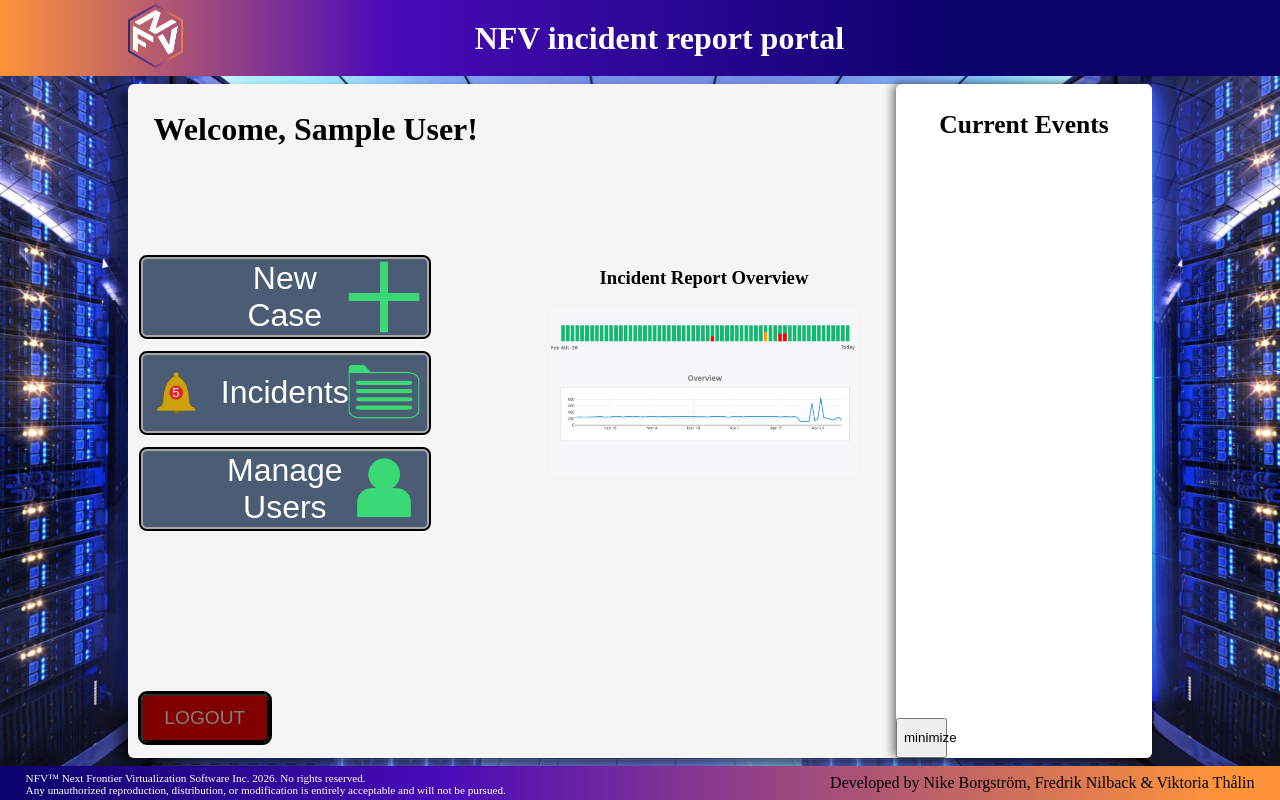
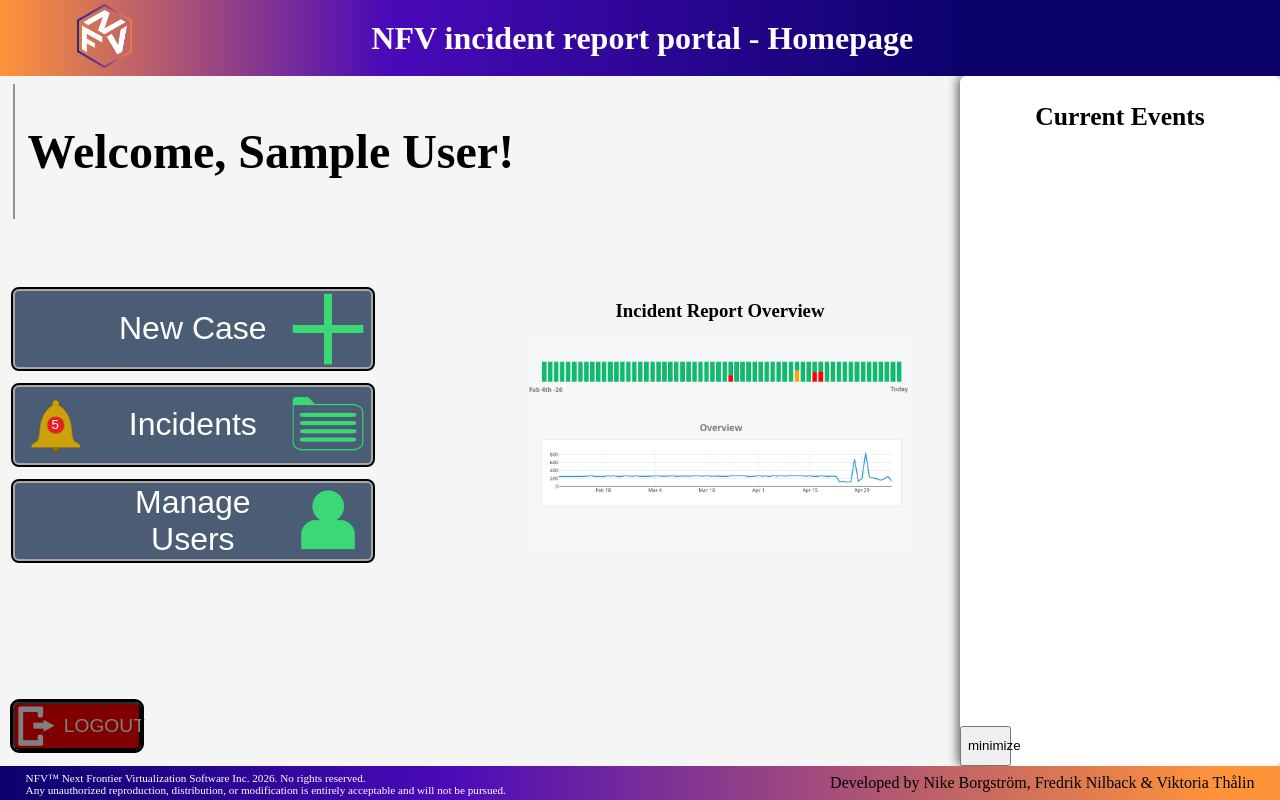
Before and after one commit to FredrikNilback/WebSystemProject, a PHP site: page /user-homepage.php in a window 1280 px wide. Run offline with PHP 8.4, Linux system fonts and the light colour scheme; the visitor is signed in with stand-in values (Sample User, id 1); data that the repository does not hold is empty.

Commit message:
base css changed, now uses full screen for pages other than login. visual updates for user-homepage. header now displays page title.

```diff
--- a/public_html/irp/css/styles.css
+++ b/public_html/irp/css/styles.css
@@ -20,7 +20,6 @@ body {
     display: flex;
     flex-direction: column;
     margin: 0;
-    background-image: url('../images/background.png');
     background-repeat: no-repeat;
     background-position: center top;
     background-size: cover;
@@ -33,7 +32,7 @@ header {
     z-index: 999;
 
     display: grid;
-    grid-template-columns: 1fr 8fr 1fr;
+    grid-template-columns: 1fr 10fr 1fr;
     align-items: center;
 
     background: linear-gradient(to right, #ff933a 0%, #4a0ab9 30%, #0b026c 75%);
@@ -45,9 +44,8 @@ header {
 #company-logo {
     height: 8vh;
     width: auto;
-
     justify-self: start;
-    margin-left: 8vw;
+    margin-left: 4vw;
 }
 
 header h1 {
@@ -59,10 +57,8 @@ header h1 {
 .content {
     display: grid;
     grid-template-columns: 3fr 1fr;
-    width: 80%;
-    margin: 1vh auto;
+    width: 100%;
     background-color: whitesmoke;
-    border-radius: 6px;
     flex: 1 1 auto;
     min-height: 0;
     box-shadow: -10px 5px 10px rgba(0, 0, 0, 0.55);
--- a/public_html/irp/css/user-homepage.css
+++ b/public_html/irp/css/user-homepage.css
@@ -1,3 +1,12 @@
+@keyframes slideIn {
+    from {
+        transform: translateX(-100%);
+    }
+    to {
+        transform: translateX(0);
+    }
+}
+
 main, aside {
     min-height: 0;
 }
@@ -11,10 +20,19 @@ main {
     grid-column: 1 / -1;
 }
 
-main h2 {
+#welcome-div {
     grid-column: 1/ -1;
-    margin-left: 2vw;
-    font-size: clamp(1px, 2rem, 9999px);
+    overflow: hidden;
+    border-left: solid 2px rgba(50,50,50,0.5);
+    margin: 1vh auto auto 1vw;
+    height: fit-content;
+}
+
+#welcome-div h2 {
+    margin-left: 1vw;
+    font-size: clamp(1px, 3rem, 9999px);
+    transform: translateX(-100%);
+    animation: slideIn 0.75s ease-out forwards;
 }
 
 .main-column {
@@ -91,6 +109,10 @@ main h2 {
 }
 
 #logout-btn {
+    display: flex;
+    align-items: center;
+    justify-content: center;
+    gap: 0.5rem;
     width: 10vw;
     height: 6vh;
     margin: auto auto 2vh 1vw;
@@ -100,10 +122,20 @@ main h2 {
     font-size: clamp(1px, 1.2rem, 9999px);
     color: white;
     filter: brightness(50%);
+    padding-right: 1vw;
 }
 
 #logout-btn:hover {
     filter: none;
+}
+
+#logout-btn img {
+    max-width: 100%;
+    max-height: 100%;
+    height: auto;
+    width: auto;
+    object-fit: contain;
+    margin: auto auto auto 1vw;
 }
 
 #open-aside-btn,
@@ -159,6 +191,7 @@ details[open] .read-more {
     display: flex;
     margin-top: auto;
 }
+
 #minimize-btn {
 
 }
--- a/public_html/irp/includes/header.php
+++ b/public_html/irp/includes/header.php
@@ -1,12 +1,23 @@
 <?php
     $headerImg = "<img src='images/company_logo.png' alt='company logo' id='company-logo'>";
+    $titleApendage = NULL;
+    switch ($activePage) {
+        case 'user-homepage':
+            $titleApendage = 'Homepage';
+            break;
+        case 'manage-users':
+            $titleApendage = 'User Management';
+            break;
+        default:
+            $titleApendage = $activePage;
+    }
     $header =
     <<<HTML
     <header>
         <a href='user-homepage.php'>
             $headerImg
         </a>
-        <h1>NFV incident report portal</h1>
+        <h1>NFV incident report portal - $titleApendage</h1>
     </header>
     HTML;
 ?>
--- a/public_html/irp/manage-users.php
+++ b/public_html/irp/manage-users.php
@@ -121,7 +121,6 @@
     <div class='content'>
         <main class='fullscreen'>
             <div id='user-card-area'>
-                <h1>User management</h1>
                     <?php if(!$users): ?>
                         <p id='empty-result'>Your search did not match any users.</p>
                     <?php endif; ?>
--- a/public_html/irp/user-homepage.php
+++ b/public_html/irp/user-homepage.php
@@ -13,7 +13,9 @@
 <?php require_once 'includes/header.php'?>
     <div class='content'>
         <main class=''>
-            <h2>Welcome, <?= htmlspecialchars($_SESSION['first_name']) ?>!</h2>
+            <div id='welcome-div'>
+                <h2>Welcome, <?= htmlspecialchars($_SESSION['first_name']) ?>!</h2>
+            </div>
             <div class='main-column'>
                 <div id='navigation-buttons'>
                     <button onclick='location.href="new-case.php"' id='create-btn' class='navigation-button'>
@@ -44,7 +46,10 @@
                     <img src='images/placeholder_graph.png' alt='Statistical Overview' id='statistic-graph'>
                 </a>
             </div>
-            <button onclick='location.href="logout.php"' id='logout-btn'>LOGOUT</button>
+            <button onclick='location.href="logout.php"' id='logout-btn'>
+                <img src="images/homepage/exit_sign.png" alt="exit">
+                LOGOUT
+            </button>
             <button id='open-aside-btn' class='hidden'>current events</button>
         </main>
         <aside class=''>
```
Also changed, not shown: public_html/irp/css/login.css (+7 -2 lines), public_html/irp/css/manage-users.css (+9 -11 lines), public_html/irp/images/homepage/exit_sign.png (added).
